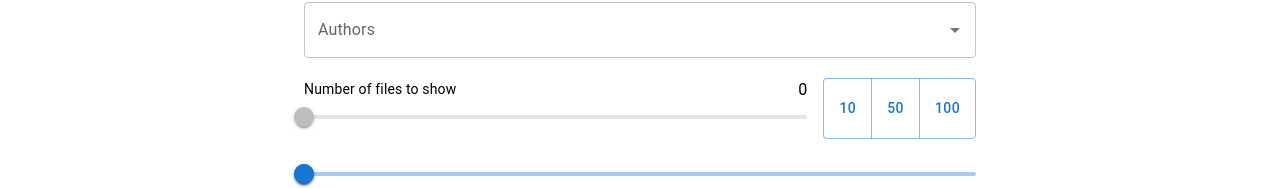
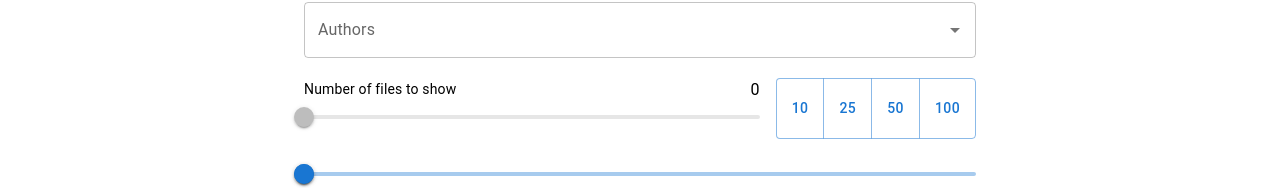
Before and after one commit to beaunus/beaunus.com, a Next.js app: page /blog/git-thing in a window 1280 px wide. Shown: the part 616-804 px from the top of the page. Built offline with nearby package versions, Linux system fonts and the light colour scheme; no server answers.

Commit message:
feature: top 25 button

```diff
--- a/pages/blog/git-thing.tsx
+++ b/pages/blog/git-thing.tsx
@@ -251,7 +251,7 @@ const GitThing: NextPage = () => {
                 value={numFilesToShow}
               />
               <ButtonGroup aria-label="num files button group">
-                {[10, 50, 100].map((numFiles) => (
+                {[10, 25, 50, 100].map((numFiles) => (
                   <Button
                     key={`${numFiles}-num-files-button`}
                     onClick={() => setNumFilesToShow(numFiles)}
```
